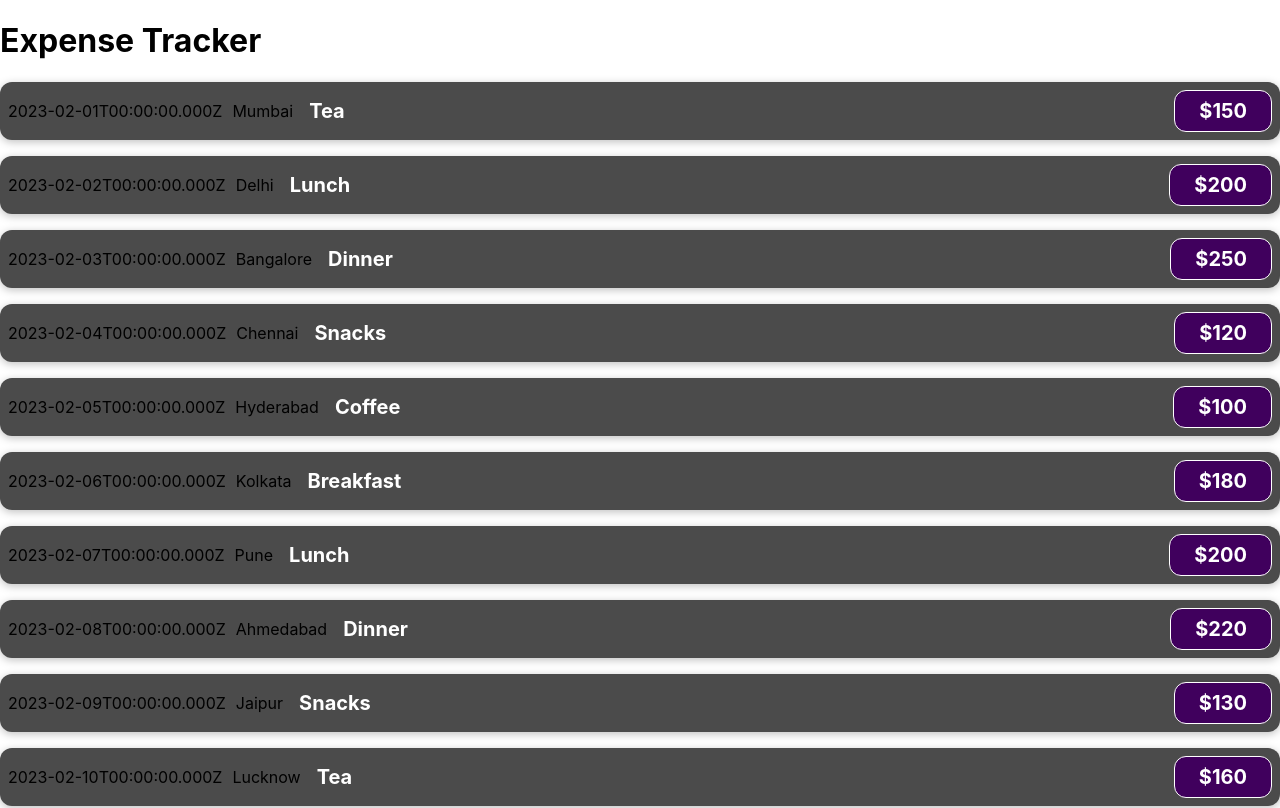
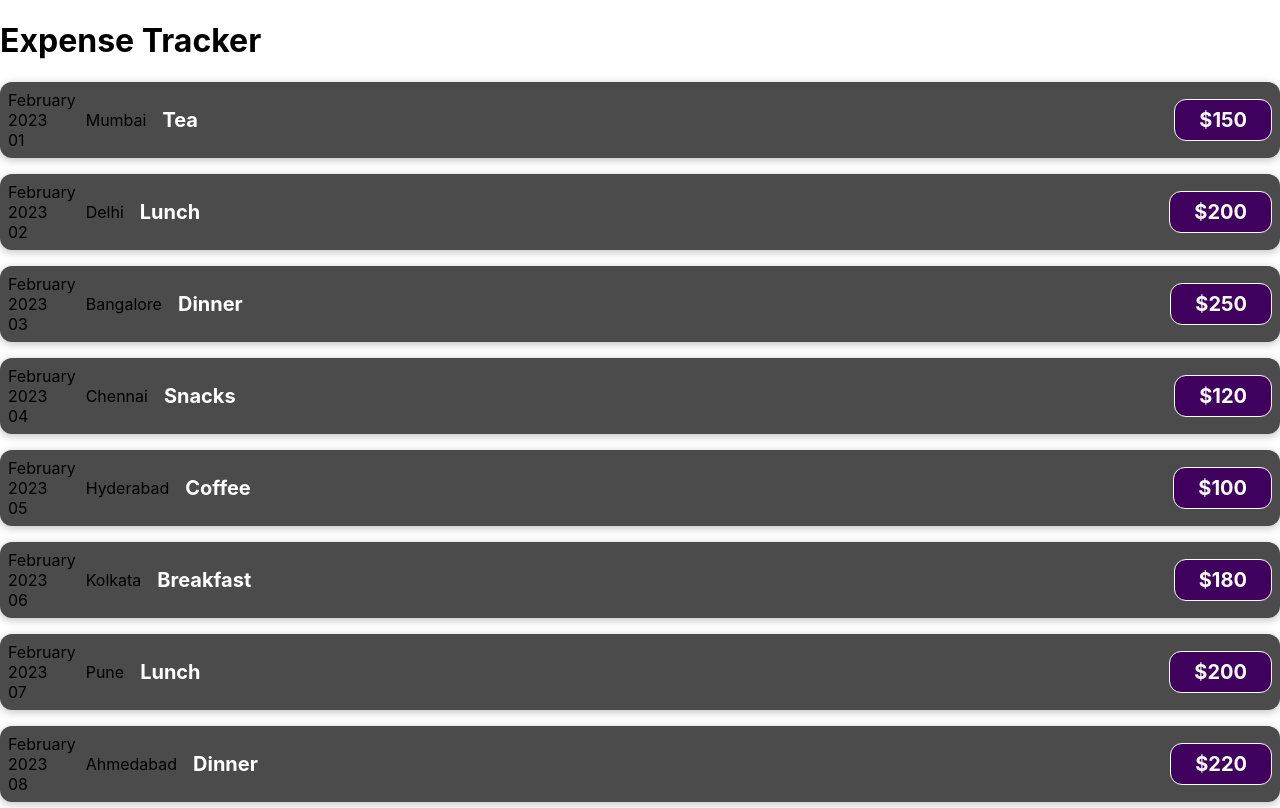
Before and after one commit to AvadhutK01/react-tutorial, a React (Create React App) app in the folder react-tutorial/: page / in a window 1280 px wide. Shown: the top 808 px of the page. Built offline with nearby package versions, Linux system fonts and the light colour scheme.

Commit message:
Adding more components

```diff
--- /dev/null
+++ b/react-tutorial/src/components/ExpenseDate.jsx
@@ -0,0 +1,16 @@
+import React from 'react'
+
+const ExpenseDate = (props) => {
+    const month = props.date.toLocaleString('en-US', { month: 'long' });
+    const day = props.date.toLocaleString('en-US', { day: '2-digit' });
+    const year = props.date.toLocaleString('en-US', { year: 'numeric' });
+    return (
+        <div>
+            <div>{month}</div>
+            <div>{year}</div>
+            <div>{day}</div>
+        </div>
+    )
+}
+
+export default ExpenseDate
--- /dev/null
+++ b/react-tutorial/src/components/ExpenseDetails.jsx
@@ -0,0 +1,19 @@
+import React from 'react'
+
+const ExpenseDetails = (props) => {
+    return (
+        <>
+            <div style={{ 'marginLeft': '10px' }}>
+                {props.location}
+            </div>
+            <div className='expense-item__description'>
+                <h2>{props.description}</h2>
+                <div className='expense-item__price'>
+                    ${props.amount}
+                </div>
+            </div>
+        </>
+    )
+}
+
+export default ExpenseDetails
--- a/react-tutorial/src/components/ExpenseItem.jsx
+++ b/react-tutorial/src/components/ExpenseItem.jsx
@@ -1,15 +1,16 @@
 import React from 'react'
 import './ExpenseItem.css'
+import ExpenseDate from './ExpenseDate'
+import ExpenseDetails from './ExpenseDetails'
 
 const ExpenseItem = (props) => {
     return (
         <div className="expense-item">
-            <div>{props.date.toISOString()}</div>
-            <div style={{ 'marginLeft': '10px' }}>{props.location}</div>
-            <div className='expense-item__description'>
-                <h2>{props.description}</h2>
-                <div className='expense-item__price'>${props.amount}</div>
-            </div>
+            <ExpenseDate date={props.date} />
+            <ExpenseDetails
+                amount={props.amount}
+                location={props.location}
+                description={props.description} />
         </div>
 
     )
```
